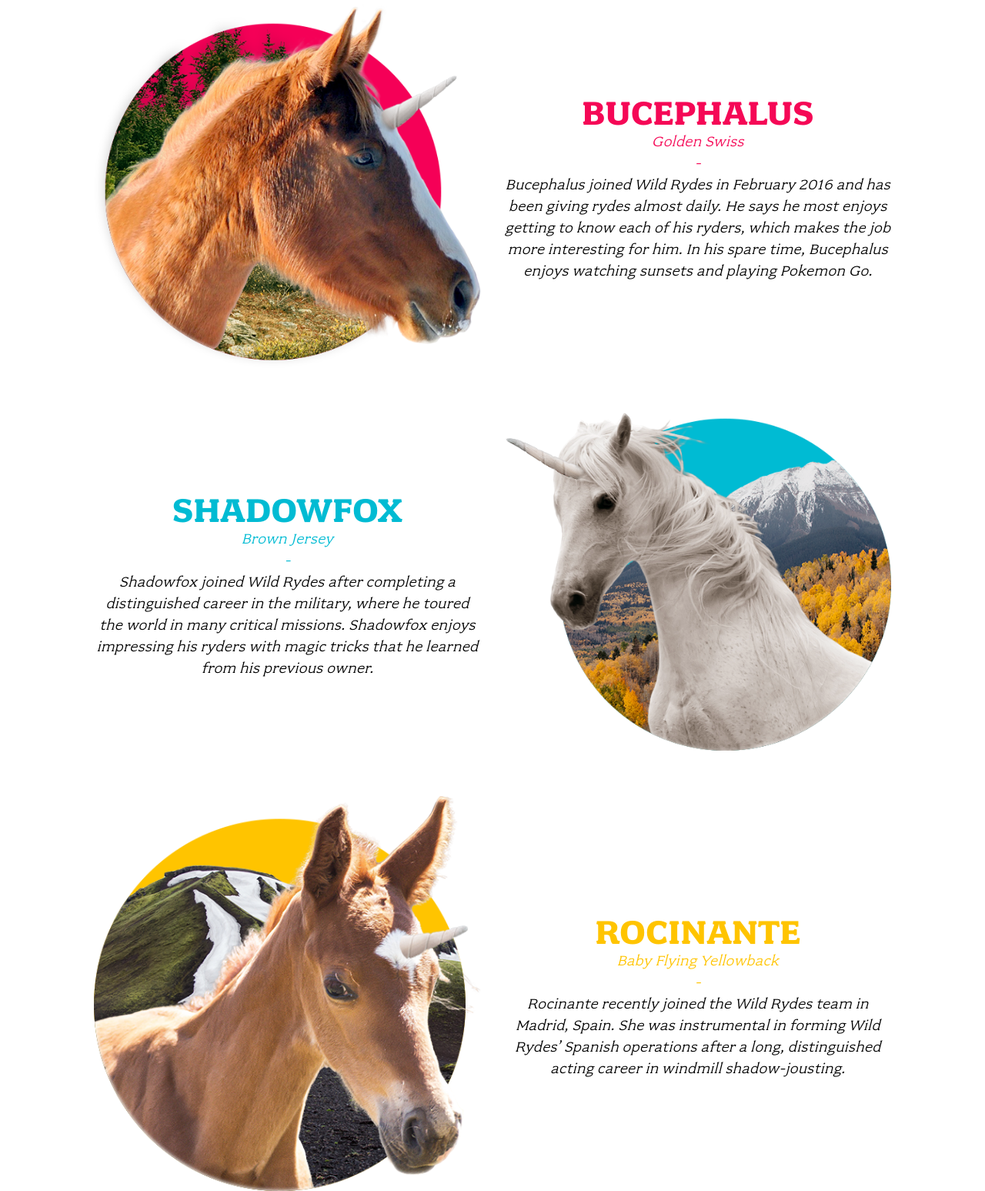
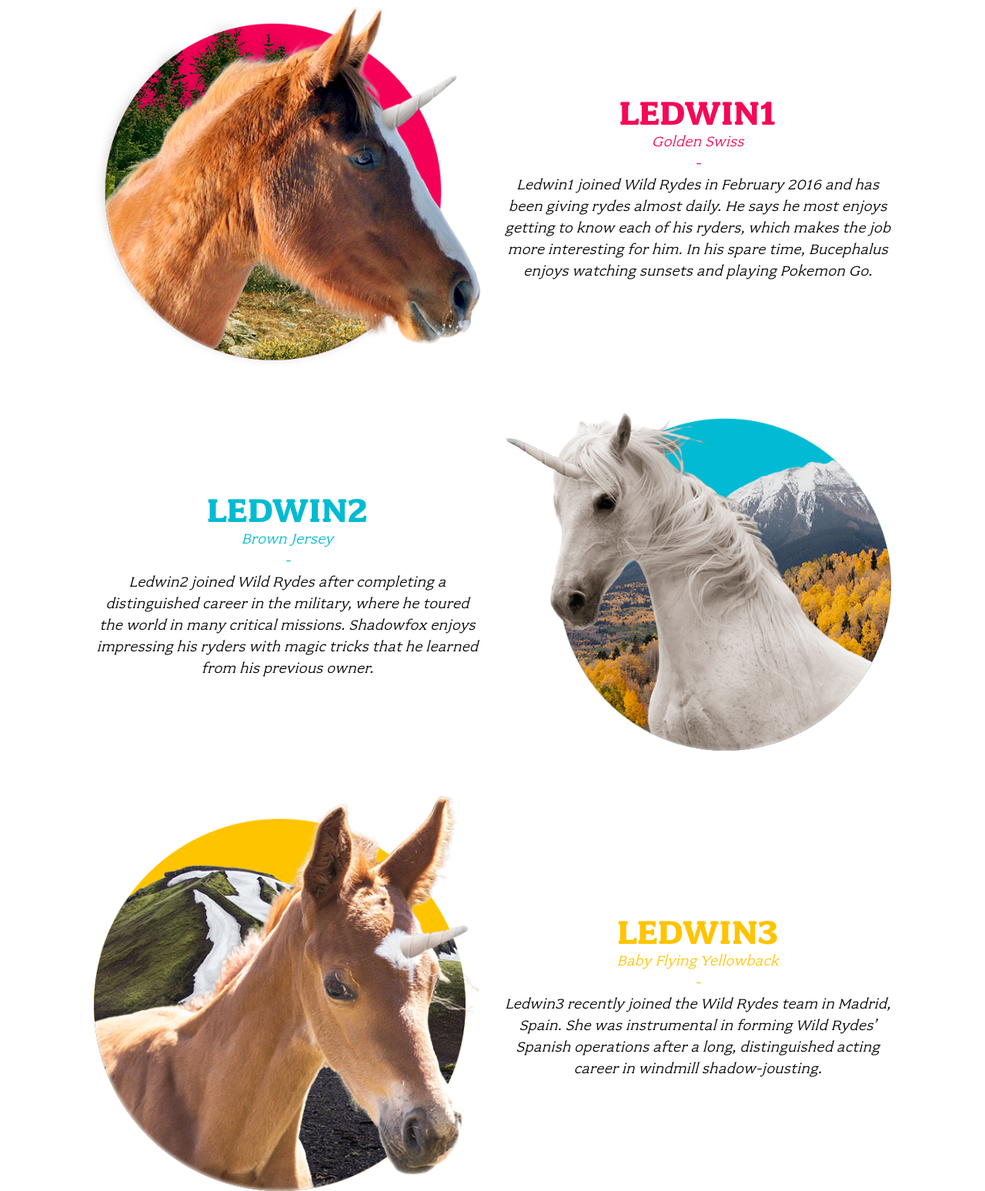
Before and after one commit to Ledwin94/wildrydes-site, a plain HTML site: page unicorns.html in a window 1280 px wide. Shown: the part 869-2416 px from the top of the page at 77% size. Drawn offline with Linux system fonts and the light colour scheme.

Commit message:
changed names

```diff
--- a/unicorns.html
+++ b/unicorns.html
@@ -55,10 +55,10 @@
         </div>
 
         <div class="columns medium-7 large-6 xlarge-5 xxlarge-4">
-          <h2 class="title">Bucephalus</h2>
+          <h2 class="title">Ledwin1</h2>
           <div class="subtitle">Golden Swiss</div>
           <p class="content">
-            Bucephalus joined Wild Rydes in February 2016 and has been giving rydes almost daily. He says he most enjoys getting to know each of his ryders, which makes the job more interesting for him. In his spare time, Bucephalus enjoys watching sunsets and playing Pokemon Go.
+            Ledwin1 joined Wild Rydes in February 2016 and has been giving rydes almost daily. He says he most enjoys getting to know each of his ryders, which makes the job more interesting for him. In his spare time, Bucephalus enjoys watching sunsets and playing Pokemon Go.
           </p>
         </div>
       </div>
@@ -71,10 +71,10 @@
         </div>
 
         <div class="columns medium-7 medium-pull-5 large-6 large-pull-6 xlarge-5 xlarge-pull-5 xxlarge-4 xxlarge-offset-1">
-          <h2 class="title">Shadowfox</h2>
+          <h2 class="title">Ledwin2</h2>
           <div class="subtitle">Brown Jersey</div>
           <p class="content">
-            Shadowfox joined Wild Rydes after completing a distinguished career in the military, where he toured the world in many critical missions. Shadowfox enjoys impressing his ryders with magic tricks that he learned from his previous owner.
+            Ledwin2 joined Wild Rydes after completing a distinguished career in the military, where he toured the world in many critical missions. Shadowfox enjoys impressing his ryders with magic tricks that he learned from his previous owner.
           </p>
         </div>
       </div>
@@ -87,10 +87,10 @@
         </div>
 
         <div class="columns medium-7 large-6 xlarge-5 xxlarge-4">
-          <h2 class="title">Rocinante</h2>
+          <h2 class="title">Ledwin3</h2>
           <div class="subtitle">Baby Flying Yellowback</div>
           <p class="content">
-            Rocinante recently joined the Wild Rydes team in Madrid, Spain. She was instrumental in forming Wild Rydes’ Spanish operations after a long, distinguished acting career in windmill shadow-jousting.
+            Ledwin3 recently joined the Wild Rydes team in Madrid, Spain. She was instrumental in forming Wild Rydes’ Spanish operations after a long, distinguished acting career in windmill shadow-jousting.
           </p>
         </div>
       </div>
```
